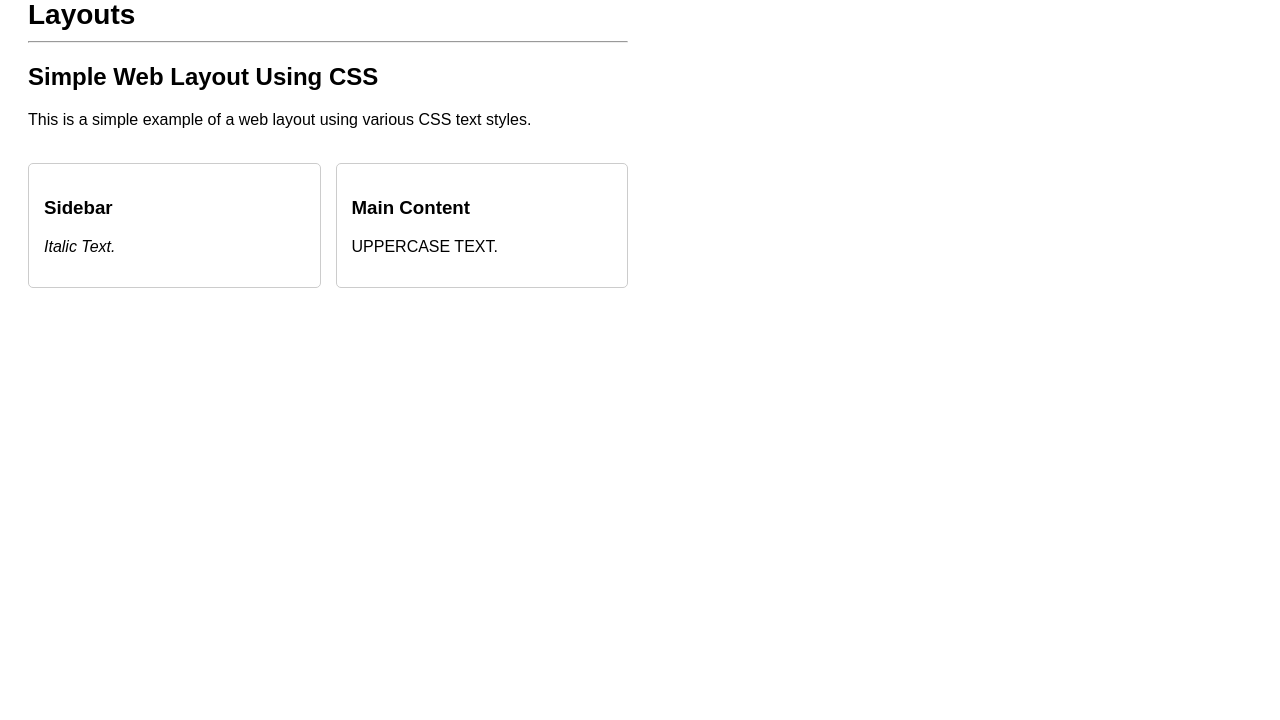
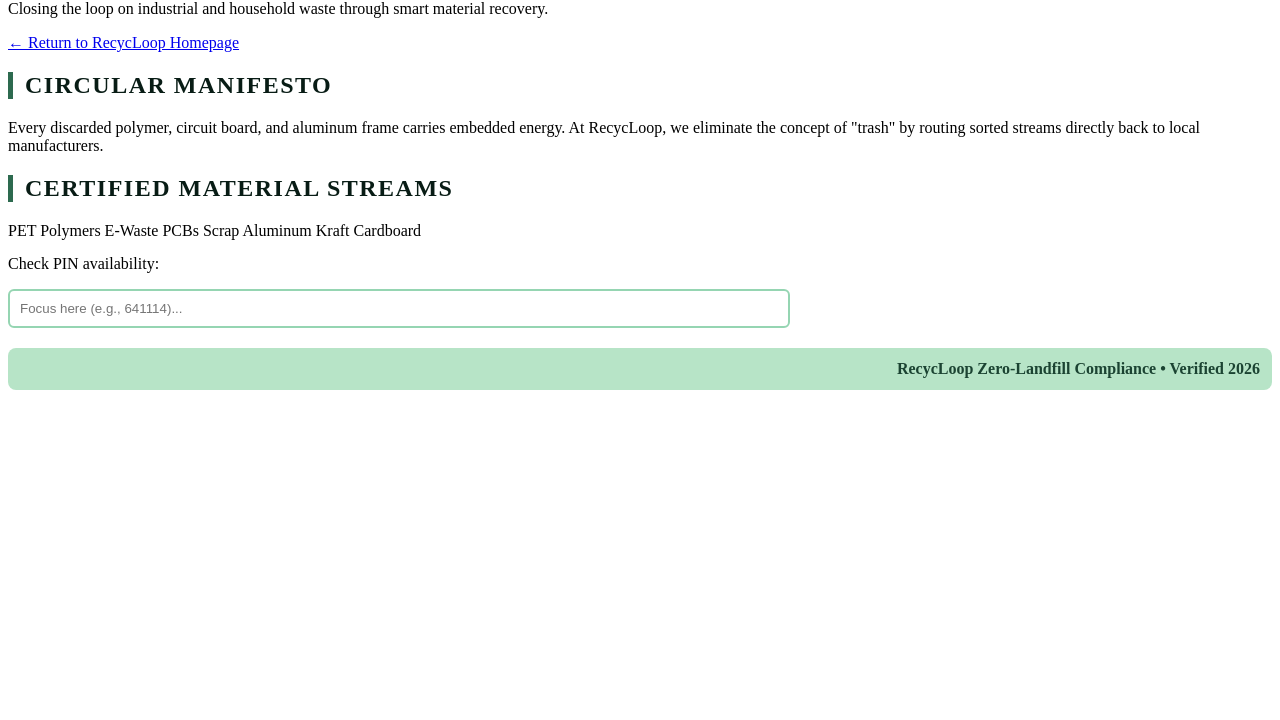
Before and after one commit to iImbue/Practicum4, a plain HTML site: page index.html in a window 1280 px wide. Shown: the part 80-800 px from the top of the page. Drawn offline with Linux system fonts and the light colour scheme.

Commit message:
Refactor index.html for RecycLoop project
Updated the HTML structure and styles for the RecycLoop project, including new sections and interactive elements.

```diff
--- a/index.html
+++ b/index.html
@@ -1,68 +1,67 @@
 <!DOCTYPE html>
-<html>
+<html lang="en">
 <head>
+    <meta charset="UTF-8">
+    <title>RecycLoop - Text Styles & Gradients (Prac 4)</title>
+    <!-- External CSS -->
+    <link rel="stylesheet" href="prac4.css">
+    <!-- Internal CSS -->
     <style>
-    /* Basic Page Setup */
-    body {
-      font-family: Arial, sans-serif;
-      padding: 20px;
-      max-width: 600px;
+        .section-heading {
+            text-align: left;
+            text-transform: uppercase;
+            letter-spacing: 1.5px;
+            color: #081c15;
+            border-left: 5px solid #2d6a4f;
+            padding-left: 12px;
         }
-
-    /* Heading Styles */
-    h1 {
-      font-size: 28px;
-      margin-bottom: 10px;
+        input.interactive-input {
+            padding: 10px;
+            border: 2px solid #95d5b2;
+            border-radius: 6px;
+            width: 60%;
         }
-
-    hr {
-      margin-bottom: 20px;
-    }
-
-    /* Two Box Layout */
-    .container {
-      display: flex;
-      gap: 15px;
-    }
-
-    .box {
-      flex: 1;
-      border: 1px solid #ccc;
-      padding: 15px;
-      border-radius: 5px;
-    }
-
-    /* Text Formatting */
-    .italic-text {
-      font-style: italic;
-    }
-
-    .uppercase-text {
-      text-transform: uppercase;
+        input.interactive-input:focus {
+            outline: none;
+            border-color: #1b4332;
+            background-color: #e8f5e9;
         }
     </style>
 </head>
 <body>
 
-  <h1>CSS Text Styles and<br>Layouts</h1>
-  <hr>
-
-  <h2>Simple Web Layout Using CSS</h2>
-  <p>This is a simple example of a web layout using various CSS text styles.</p>
-  <br>
-
-  <!-- Side-by-Side Boxes -->
-  <div class="container">
-    <div class="box">
-      <h3>Sidebar</h3>
-      <p class="italic-text">Italic Text.</p>
+    <div class="hero-box">
+        <h1>RecycLoop Circular Standards</h1>
+        <p>Closing the loop on industrial and household waste through smart material recovery.</p>
+        <!-- Interactive link back to your Practicum 1/2 Homepage -->
+        <a href="https://practicum2-iota.vercel.app/" class="home-btn">← Return to RecycLoop Homepage</a>
     </div>
 
-    <div class="box">
-      <h3>Main Content</h3>
-      <p class="uppercase-text">Uppercase Text.</p>
+    <div class="eco-grid">
+        <div class="style-card">
+            <h2 class="section-heading">Circular Manifesto</h2>
+            <p class="editorial-text">
+                Every discarded polymer, circuit board, and aluminum frame carries embedded energy. At RecycLoop, we eliminate the concept of "trash" by routing sorted streams directly back to local manufacturers.
+            </p>
+        </div>
+
+        <div class="style-card">
+            <h2 class="section-heading">Certified Material Streams</h2>
+            <div>
+                <span class="badge-tag">PET Polymers</span>
+                <span class="badge-tag">E-Waste PCBs</span>
+                <span class="badge-tag">Scrap Aluminum</span>
+                <span class="badge-tag">Kraft Cardboard</span>
+            </div>
+            <p style="margin-top: 15px;">Check PIN availability:</p>
+            <input type="text" class="interactive-input" placeholder="Focus here (e.g., 641114)...">
         </div>
     </div>
 
+    <!-- Inline CSS requirement -->
+    <p style="text-align: right; color: #1b4332; font-weight: bold; margin-top: 20px; background-color: #b7e4c7; padding: 12px; border-radius: 8px;">
+        RecycLoop Zero-Landfill Compliance • Verified 2026
+    </p>
+
 </body>
 </html>
```
Lines whose indentation alone changed are shown as unchanged.
